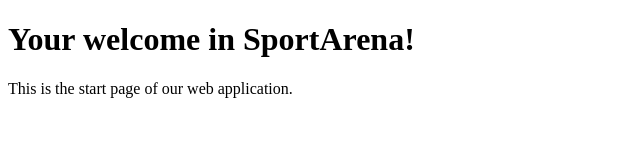
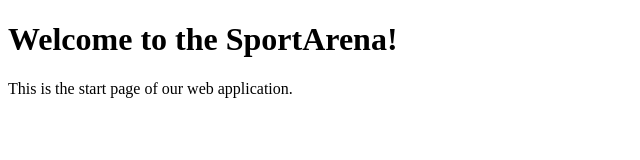
Before and after one commit to mariaptk/SportArena, a website: page index.html in a window 1280 px wide. Shown: the whole page, without its empty margins (0-640 px from the left). Drawn offline with Linux system fonts and the light colour scheme.

Commit message:
Initial commit: project structure

```diff
--- a/index.html
+++ b/index.html
@@ -8,7 +8,7 @@
     </head>
 
     <body>
-        <h1>Your welcome in SportArena!</h1>
+        <h1>Welcome to the SportArena!</h1>
         <p>This is the start page of our web application.</p>
         <script src="js/script.js"></script>
     </body>
```
Also changed, not shown: package.json (added, +26 -0 lines), 2 other files.
